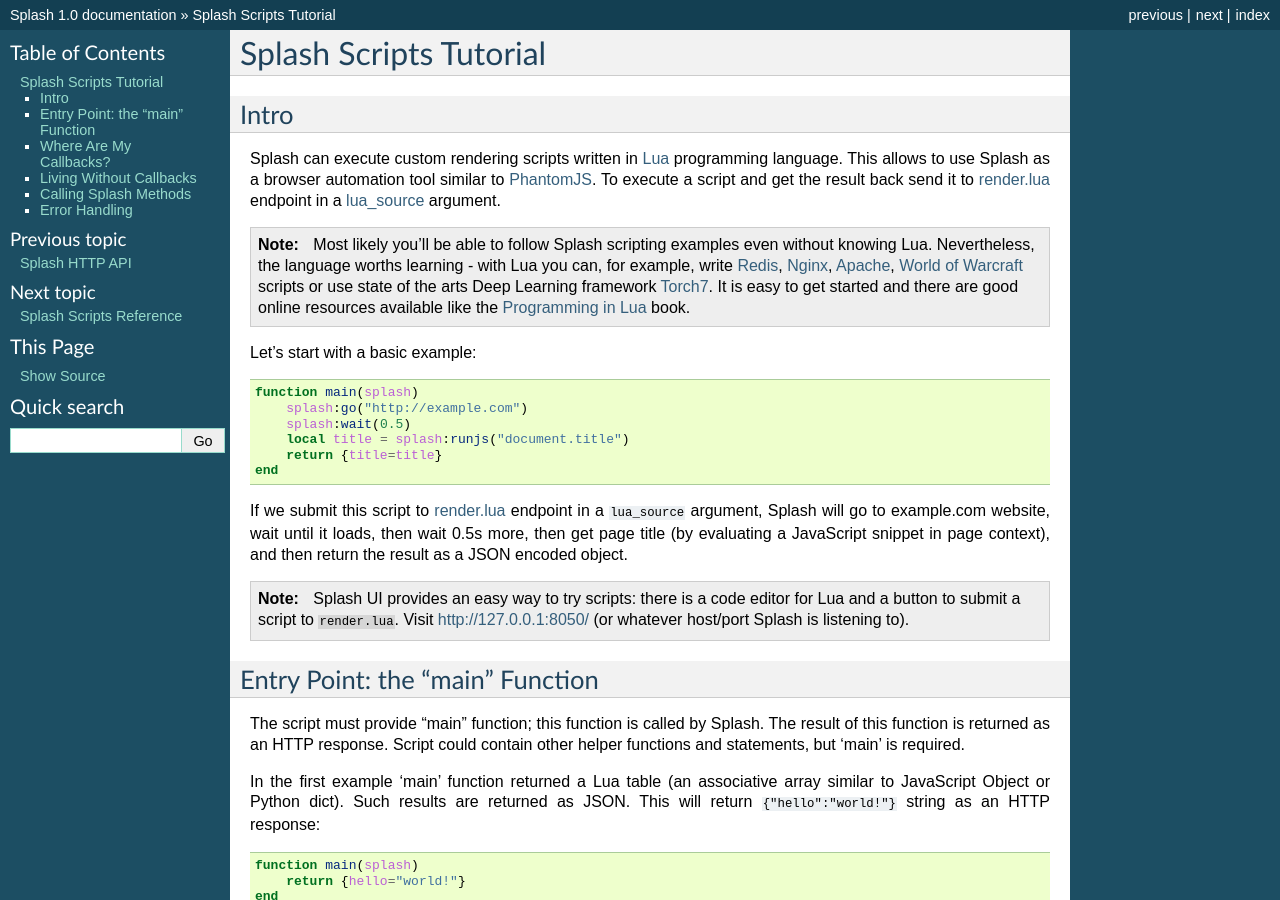
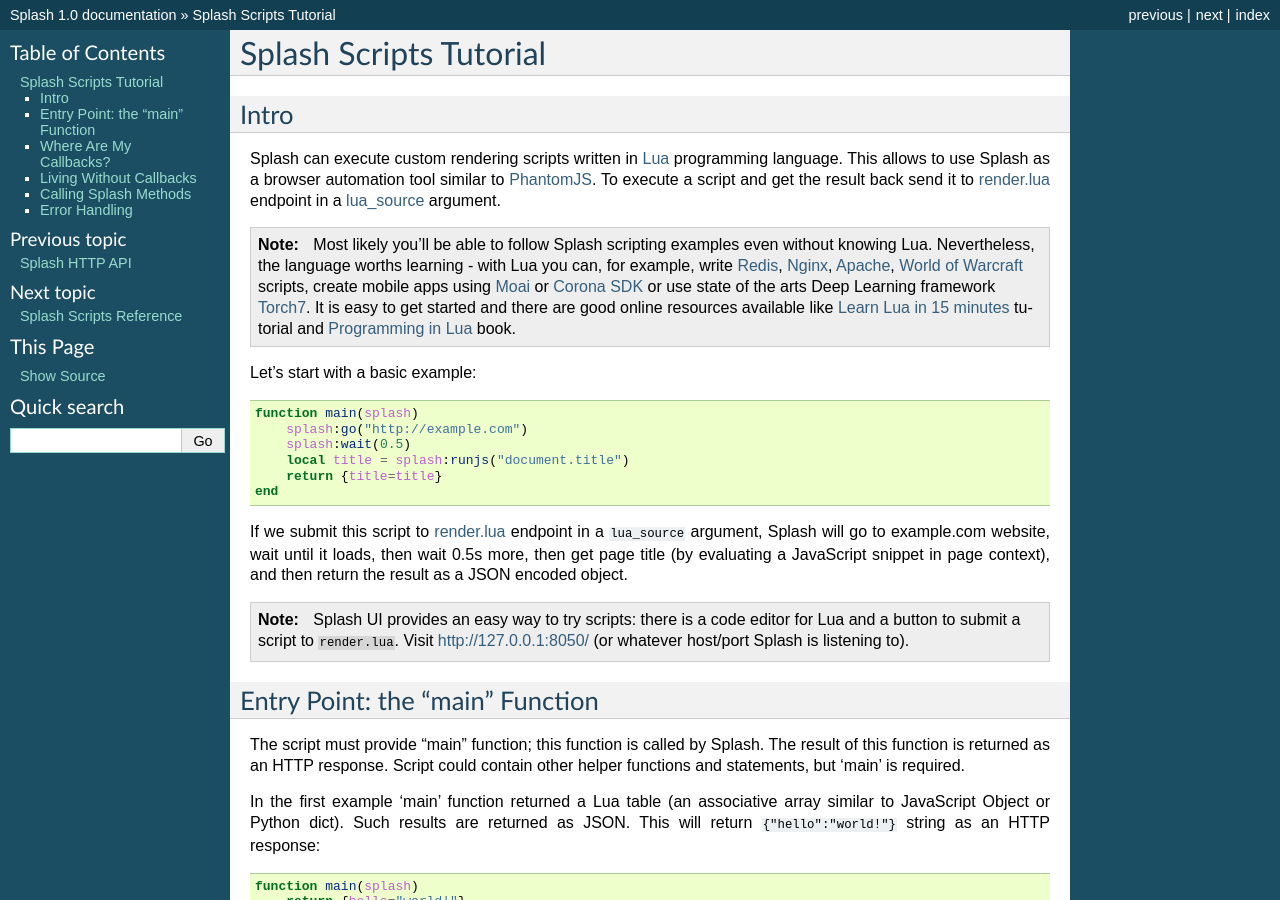
Before and after one commit to scrapinghub/splash, a Sphinx documentation site: the page built from docs/scripting-tutorial.rst, in a window 1280 px wide and 900 px high. Built offline with Sphinx 7.4.7, drawn with Linux system fonts in a browser that asks for light colours.

Commit message:
DOC more Lua ads

```diff
--- a/docs/scripting-tutorial.rst
+++ b/docs/scripting-tutorial.rst
@@ -16,14 +16,19 @@
     Most likely you'll be able to follow Splash scripting examples even
     without knowing Lua. Nevertheless, the language worths learning -
     with Lua you can, for example, write Redis_, Nginx_, Apache_,
-    `World of Warcraft`_ scripts or use state of the arts Deep Learning
+    `World of Warcraft`_ scripts, create mobile apps using
+    Moai_ or `Corona SDK`_ or use state of the arts Deep Learning
     framework Torch7_. It is easy to get started and there are good online
-    resources available like the `Programming in Lua`_ book.
+    resources available like `Learn Lua in 15 minutes`_ tutorial and
+    `Programming in Lua`_ book.
 
+.. _Learn Lua in 15 minutes: http://tylerneylon.com/a/learn-lua/
 .. _Nginx: http://wiki.nginx.org/HttpLuaModule
 .. _Redis: http://redis.io/commands/EVAL
 .. _Apache: http://httpd.apache.org/docs/trunk/mod/mod_lua.html
 .. _World of Warcraft: http://www.wowwiki.com/Lua
+.. _Moai: http://getmoai.com/
+.. _Corona SDK: http://coronalabs.com/products/corona-sdk/
 .. _Torch7: http://torch.ch/
 .. _Programming in Lua: http://www.lua.org/pil/contents.html
 .. _Lua: http://www.lua.org/
```
